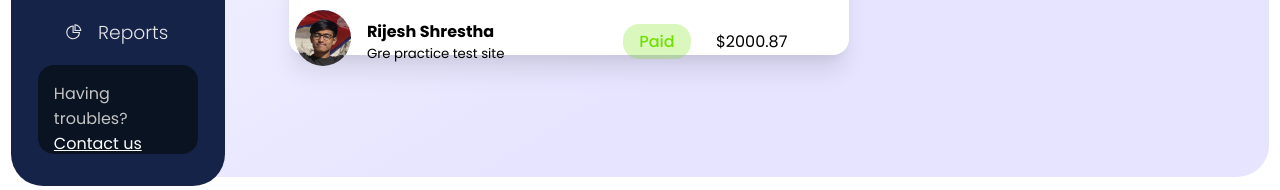
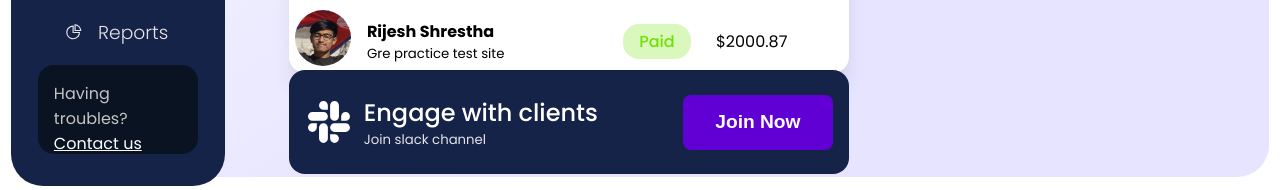
Before and after one commit to Suman196pokhrel/react_portfolio_dashboard_0, a React (Create React App) app: page / in a window 1280 px wide. Shown: the part 610-800 px from the top of the page. Built offline with nearby package versions, Linux system fonts and the light colour scheme.

Commit message:
JoinSlack card complete

```diff
--- a/src/components/Invoices.jsx
+++ b/src/components/Invoices.jsx
@@ -61,6 +61,8 @@
                  </Container>
             </Invoice>
 
+
+
        </CardContent>
   </InvoicesContainer>;
 }
@@ -71,7 +73,7 @@
 border-radius: 1rem;
 margin-top: 1rem;
 background-color: white;
-height: 170%;
+// height: 170%;
 box-shadow: ${cardShadow};
 transition : 0.3s ease-in-out;
 
--- /dev/null
+++ b/src/components/JoinSlack.jsx
@@ -0,0 +1,88 @@
+import React from 'react';
+import styled from 'styled-components';
+import Badge from './Badge';
+import {cardShadow,hoverEffect, themeColor, darkThemeColor} from '../utils'
+import AvatarImage from '../assets/avatar2.jpg'
+import AvatarImage2 from '../assets/avatar3.jpg'
+import AvatarImage3 from '../assets/avatar4.jpg'
+
+import {FaSlack} from 'react-icons/fa'
+
+function JoinSlack() {
+  return  <JoinChannel>
+       <CardContent>
+            <Slack>
+                 <SlackLogo>
+                      <FaSlack />
+                 </SlackLogo>
+                 <SlackText>
+                      <SlackHead>
+                           Engage with clients
+                      </SlackHead>
+                      <SlackFoot>Join slack channel</SlackFoot>
+                 </SlackText>
+            </Slack>
+            <SlackJoin>Join Now</SlackJoin>
+       </CardContent>
+  </JoinChannel>;
+}
+
+const JoinChannel = styled.div`
+background-color: ${darkThemeColor};
+height: 50%;
+margin-top: 9.0rem;
+border-radius: 1rem;
+display:flex;
+align-items: center;
+transition : 0.3s ease-in-out;
+
+&:hover{
+     box-shadow:${hoverEffect};
+}
+`;
+const CardContent = styled.div`
+margin: 1rem;
+width: 100%;
+display:flex;
+align-item:center;
+justify-content:space-between;
+`;
+const Slack = styled.div`
+display: flex;
+
+`;
+const SlackLogo = styled.div`
+margin-right: 0.7rem;
+display: flex;
+justify-content: center;
+align-items: center;
+svg{
+     color: white;
+     height: 3rem;
+     width : 3rem;
+}
+`;
+const SlackText = styled.div`
+color: white;
+`;
+const SlackHead = styled.h2`
+font-weight: 500;
+`;
+const SlackFoot = styled.h5`
+color: #e4e4e4;
+font-weight: normal;
+`;
+const SlackJoin = styled.button`
+background-color: ${themeColor};
+border:none;
+outline: none;
+padding: 1rem 2rem;
+color: white;
+border-radius: 0.5rem;
+font-size:1.2rem;
+font-weight: bold;
+cursor: pointer;
+`;
+
+
+export default JoinSlack;
--- a/src/components/MainContent.jsx
+++ b/src/components/MainContent.jsx
@@ -4,6 +4,7 @@
 import Earnings from './Earnings';
 import Info from './Info';
 import Invoices from './Invoices';
+import JoinSlack from './JoinSlack';
 import NavBar from './NavBar';
 import Projects from './Projects';
 
@@ -28,7 +29,7 @@
                       <TitleText> Recent Invoices</TitleText>
                     <Invoices />
                  </InvoiceContainer>
-
+                 <JoinSlack />
                  </ColumnOne2>
                  <ColumnTwo2></ColumnTwo2>
             </SectionTwo>
```
